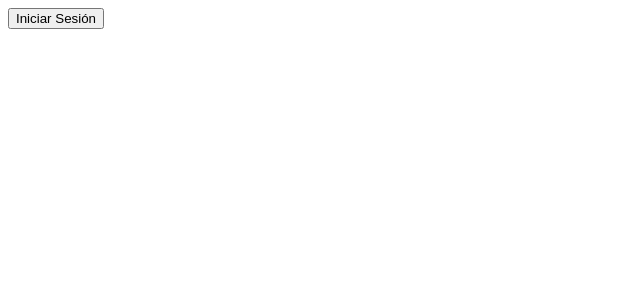
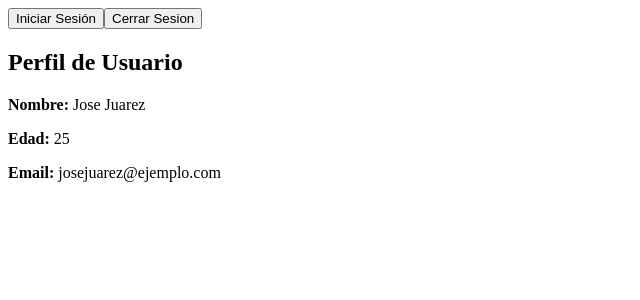
Before and after one commit to CapHdz/App-Rick-and-Morty, a React (Vite) app: page / in a window 1280 px wide. Shown: the top 300 px of the page, without its empty margins (0-640 px from the left). Built offline with nearby package versions, Linux system fonts and the light colour scheme.

Commit message:
Prueba 3
Agregando los componentes de login/out juntos

```diff
--- a/src/App.jsx
+++ b/src/App.jsx
@@ -5,7 +5,11 @@ import Logout from './components/logout'
 function App() {
 
   return (
+    <>
     <Login />
+    <Logout />
+    <Profile />
+    </>
     )
 }
 
```
